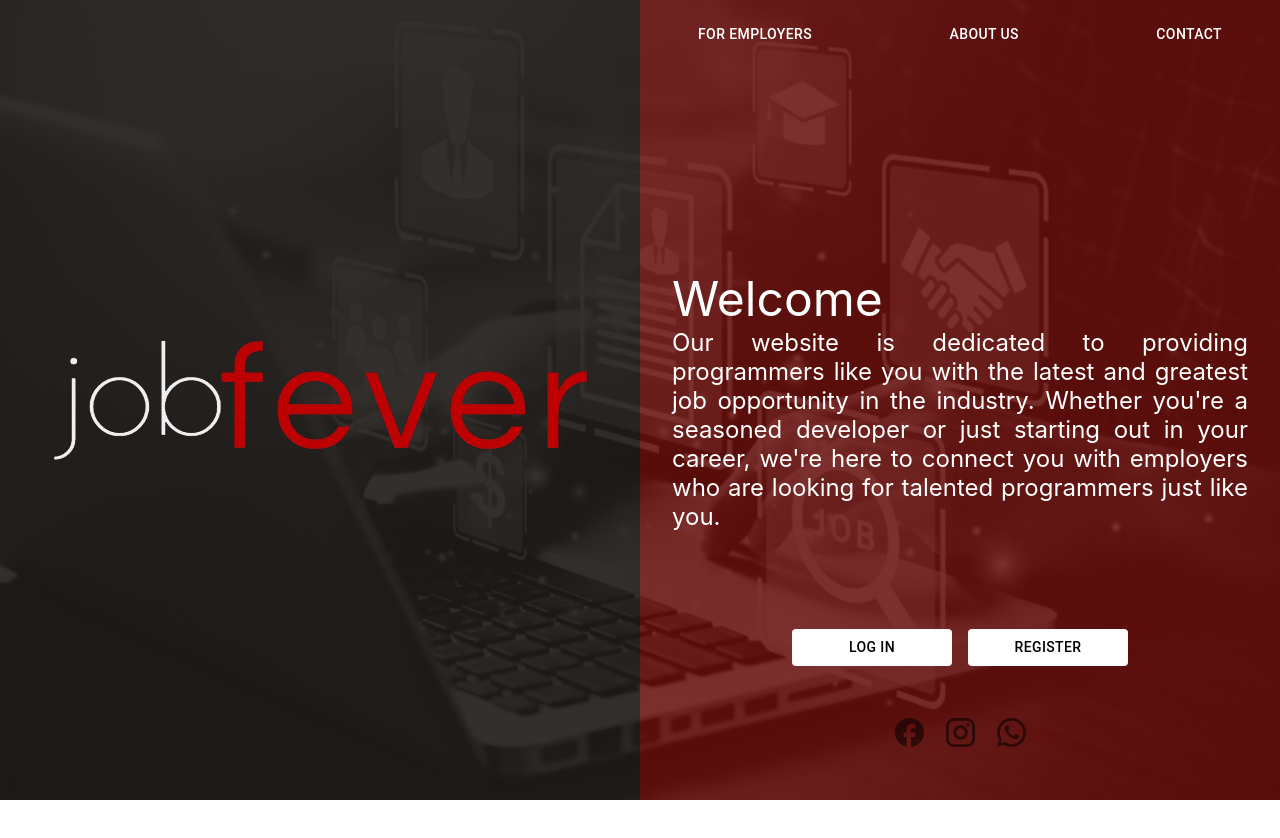
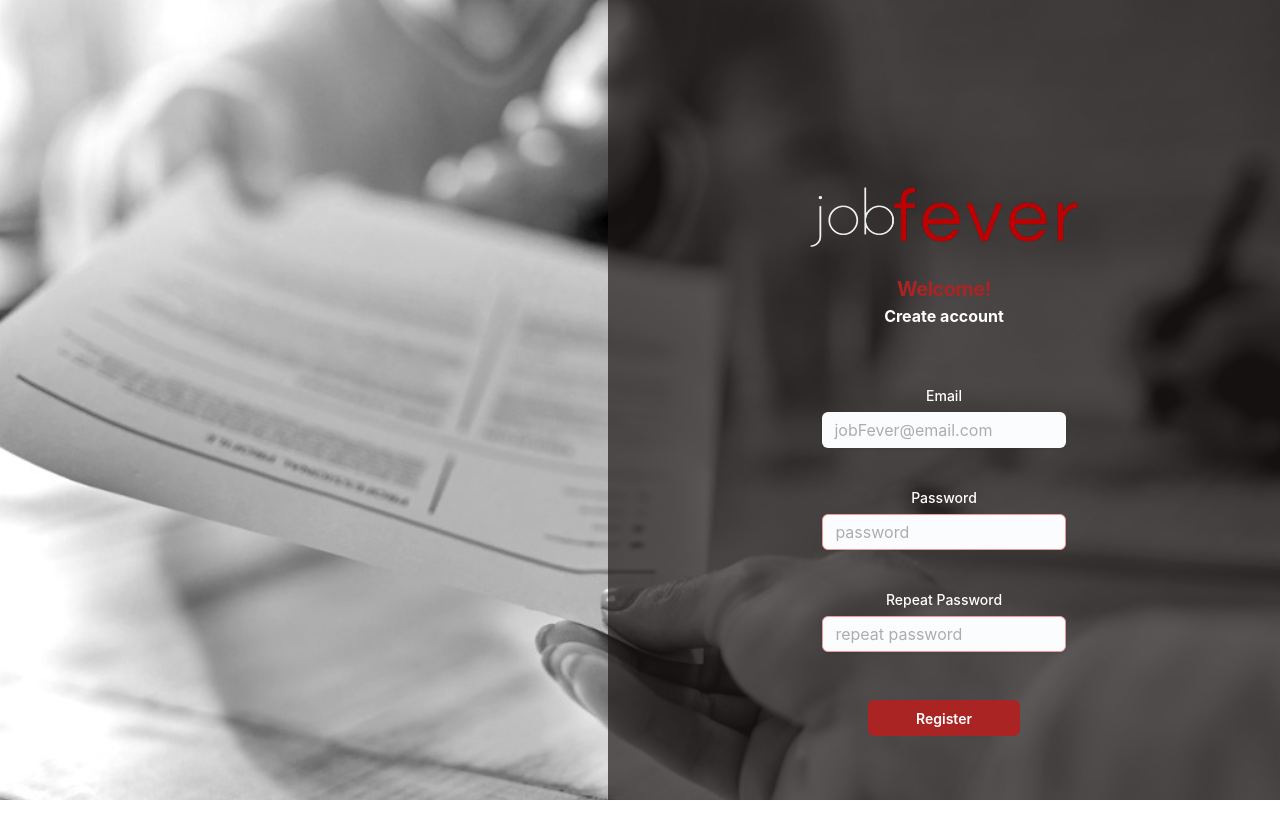
Before and after one commit to stelmaszczykadrian/jobFever-frontend, a React (Create React App) app in the folder jobfever/: page / in a window 1280 px wide. Shown: the top 838 px of the page. Before the commit the page ends 800 px from the top, so only its background shows below. Built offline with nearby package versions, Linux system fonts and the light colour scheme.

Commit message:
Feature: Register_Page

```diff
--- a/jobfever/src/App.js
+++ b/jobfever/src/App.js
@@ -3,11 +3,12 @@ import WelcomePage from "./components/welcomePage/WelcomePage";
 import ResponsiveAppBar from "./components/navbar";
 import FilterBar from "./components/filter-bar";
 import LoginSheet from './components/login/LoginSheet';
+import Register from "./components/login/Register";
 
 function App() {
   return (
     <div>
-      <WelcomePage />
+      <Register />
     </div>
   );
 }
--- /dev/null
+++ b/jobfever/src/components/login/Register.js
@@ -0,0 +1,110 @@
+import FormControl from '@mui/joy/FormControl';
+import FormLabel from '@mui/joy/FormLabel';
+import Input from '@mui/joy/Input';
+import Button from '@mui/joy/Button';
+import Typography from '@mui/joy/Typography';
+import Sheet from '@mui/joy/Sheet';
+import './LoginSheet.css';
+import React from "react";
+import logo from "../../images/logo2.png";
+import FacebookOutlinedIcon from '@mui/icons-material/FacebookOutlined';
+import InstagramIcon from '@mui/icons-material/Instagram';
+import WhatsAppIcon from '@mui/icons-material/WhatsApp';
+import IconButton from '@mui/material/IconButton';
+
+function Register() {
+    return (
+        <div>
+            <div id="container" >
+                <div id="flexedBox"></div>
+                <Sheet style={{ background: 'rgba(29, 25, 23, 0.7)'}}
+                       sx={{
+                           width: 1/2,
+                           mx: 'auto', // margin left & right
+                           my: 0, // margin top & botom
+                           py: 20, // padding top & bottom
+                           px: 4, // padding left & right
+                           display: 'flex',
+                           flexDirection: 'column',
+                           gap: 5,
+                       }}
+                >
+                    <div>
+                        <div id="gridedBox">
+                            <img id="logo" src={logo}/>
+                        </div>
+                        <Typography level="h4" component="h1" sx={{ color: 'rgba(171, 36, 36)', fontWeight: 'bold', textAlign: 'center' }}>
+                            <span>Welcome!</span>
+                        </Typography>
+                        <Typography level="body2" component="h1" sx={{ color: 'white', fontWeight: 'bold', textAlign: 'center' }}>
+                            <span>Create account</span>
+                        </Typography>
+                    </div>
+                    <p></p>
+                    <FormControl width="40">
+                        <FormLabel sx={{alignSelf: 'center',color: 'white'}}>Email</FormLabel>
+                        <Input
+                            // html input attribute
+                            error
+                            id="outlined-error-helper-text"
+                            sx={{border: '1px', width: 2/5, alignSelf: 'center', color: 'grey'}}
+                            name="email"
+                            type="email"
+                            placeholder="jobFever@email.com"
+                        />
+                    </FormControl>
+                    <FormControl id="inputLighter">
+                        <FormLabel sx={{border: '1px', alignSelf: 'center', color: 'white'}}>Password</FormLabel>
+                        <Input
+                            error
+                            id="outlined-error-helper-text"
+                            sx={{width: 2/5, alignSelf: 'center', color: 'grey'}}
+                            id="outlined-error"
+                            name="password"
+                            type="password"
+                            placeholder="password"
+                        />
+                    </FormControl>
+                    <FormControl id="inputLighter">
+                        <FormLabel sx={{border: '1px', alignSelf: 'center', color: 'white'}}>Repeat Password</FormLabel>
+                        <Input
+                            error
+                            id="outlined-error-helper-text"
+                            sx={{width: 2/5, alignSelf: 'center', color: 'grey'}}
+                            id="outlined-error"
+                            name="repeat-password"
+                            type="repeat-password"
+                            placeholder="repeat password"
+                        />
+                    </FormControl>
+                    <Button sx={{ ':hover': {
+                            bgcolor: '#852222',
+                            color: 'white'}, width: 1/4, alignSelf: 'center', mt: 1, backgroundColor: 'rgba(171, 36, 36)'}}>
+                        Register
+                    </Button>
+                    <Sheet style={{ background: 'transparent'}}
+                           sx={{
+                               mx: 'auto',
+                               py: 8,
+                               display: 'flex',
+                               flexDirection: 'row',
+                               gap: 0,
+                           }}
+                    >
+                        <IconButton size="large" sx={{color: 'white'}}>
+                            <FacebookOutlinedIcon/>
+                        </IconButton>
+                        <IconButton size="large" sx={{color: 'white'}}>
+                            <InstagramIcon/>
+                        </IconButton>
+                        <IconButton size="large" sx={{color: 'white'}}>
+                            <WhatsAppIcon/>
+                        </IconButton>
+                    </Sheet>
+                </Sheet>
+            </div>
+        </div>
+    );
+}
+
+export default Register;
```
